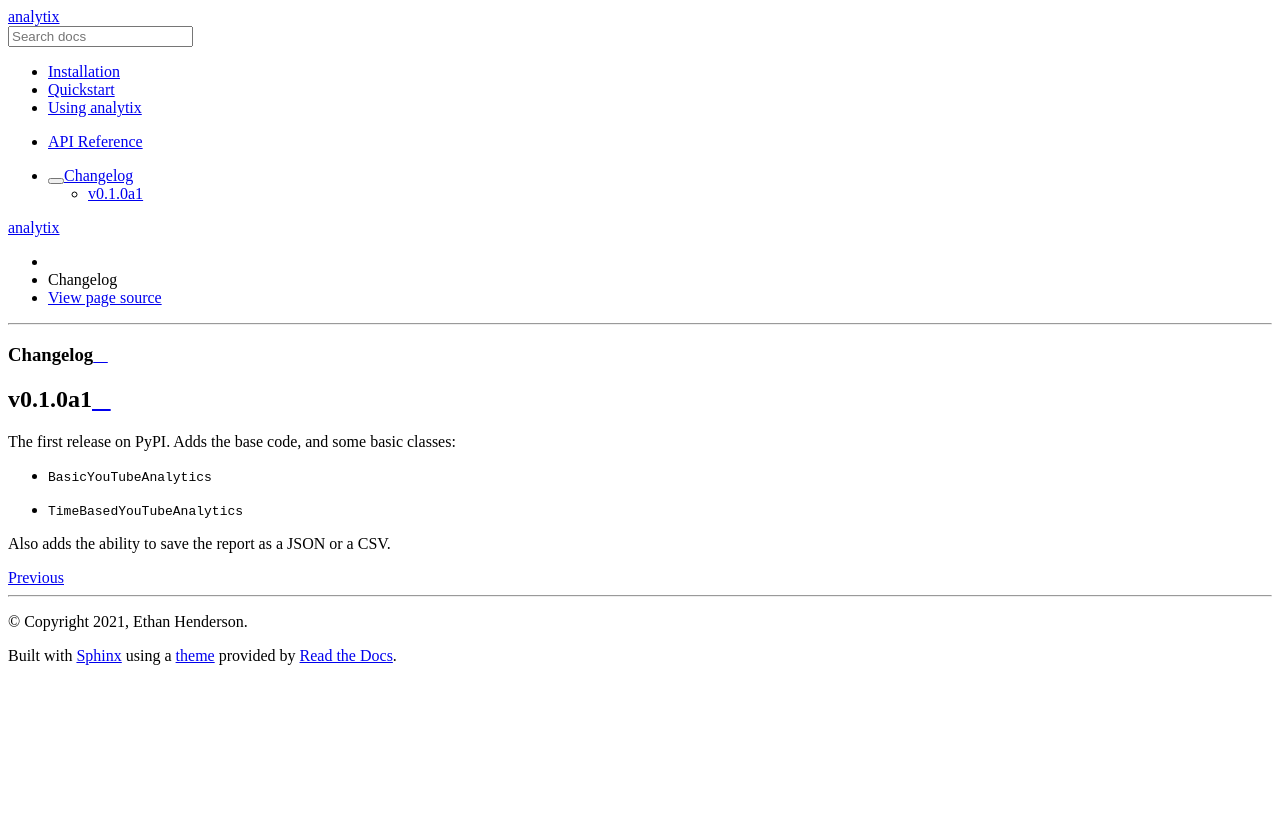
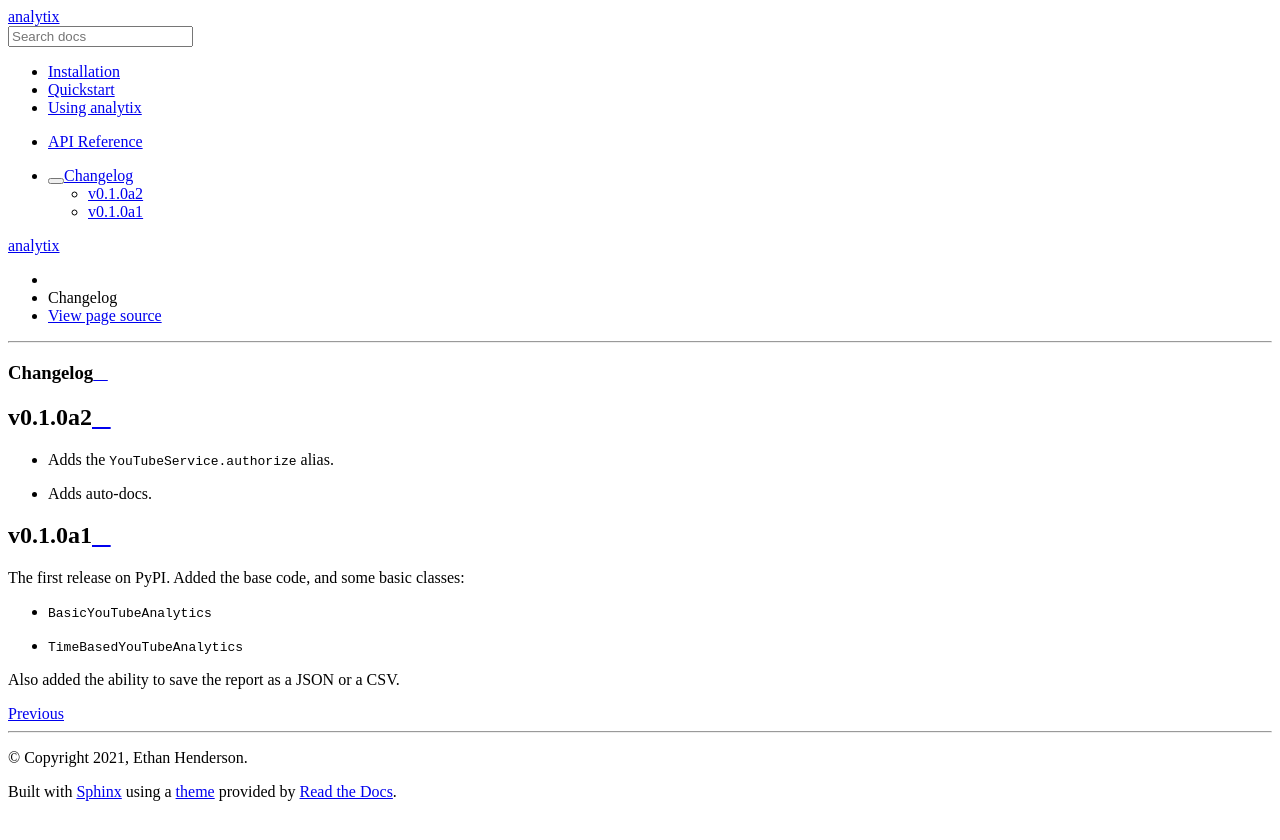
Before and after one commit to parafoxia/analytix, a Sphinx documentation site: the page built from docs/changelog.rst, in a window 1280 px wide. Shown: the top 840 px of the page. Built offline with Sphinx 7.4.7 and the Read the Docs theme 2.0.0, drawn with Linux system fonts in a browser that asks for light colours.

Commit message:
Bumped version number and updated changelog

```diff
--- a/analytix/__init__.py
+++ b/analytix/__init__.py
@@ -1,5 +1,5 @@
 __productname__ = "analytix"
-__version__ = "0.1.0a1"
+__version__ = "0.1.0a2"
 __description__ = "analytix is a simple yet powerful API wrapper to make getting analytical information from your favourite services easier than ever."
 __url__ = "https://github.com/parafoxia/analytix"
 __docs__ = "https://analytix.readthedocs.io/en/latest/"
--- a/docs/changelog.rst
+++ b/docs/changelog.rst
@@ -1,12 +1,18 @@
 Changelog
 =========
+
+v0.1.0a2
+--------
+
+- Adds the :code:`YouTubeService.authorize` alias.
+- Adds auto-docs.
 
 v0.1.0a1
 --------
 
-The first release on PyPI. Adds the base code, and some basic classes:
+The first release on PyPI. Added the base code, and some basic classes:
 
 - :code:`BasicYouTubeAnalytics`
 - :code:`TimeBasedYouTubeAnalytics`
 
-Also adds the ability to save the report as a JSON or a CSV.
+Also added the ability to save the report as a JSON or a CSV.
--- a/docs/conf.py
+++ b/docs/conf.py
@@ -22,7 +22,7 @@ copyright = '2021, Ethan Henderson'
 author = 'Ethan Henderson'
 
 # The full version, including alpha/beta/rc tags
-release = '0.1.0a1'
+release = '0.1.0a2'
 
 
 # -- General configuration ---------------------------------------------------
@@ -33,6 +33,8 @@ release = '0.1.0a1'
 extensions = [
     "sphinx.ext.autodoc",
     "sphinx.ext.autosectionlabel",
+    "sphinx.ext.napoleon",
+    "sphinx.ext.intersphinx",
 ]
 
 # Add any paths that contain templates here, relative to this directory.
```
